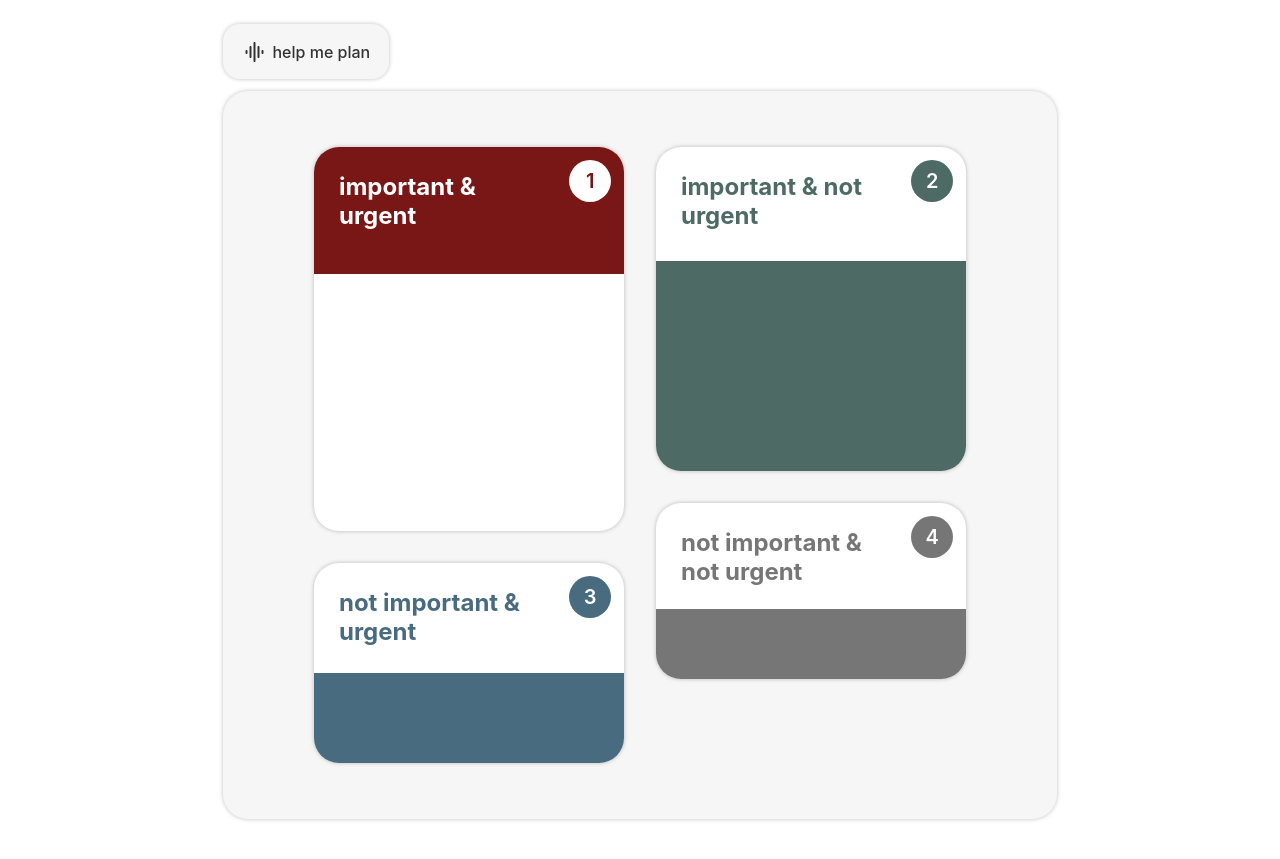
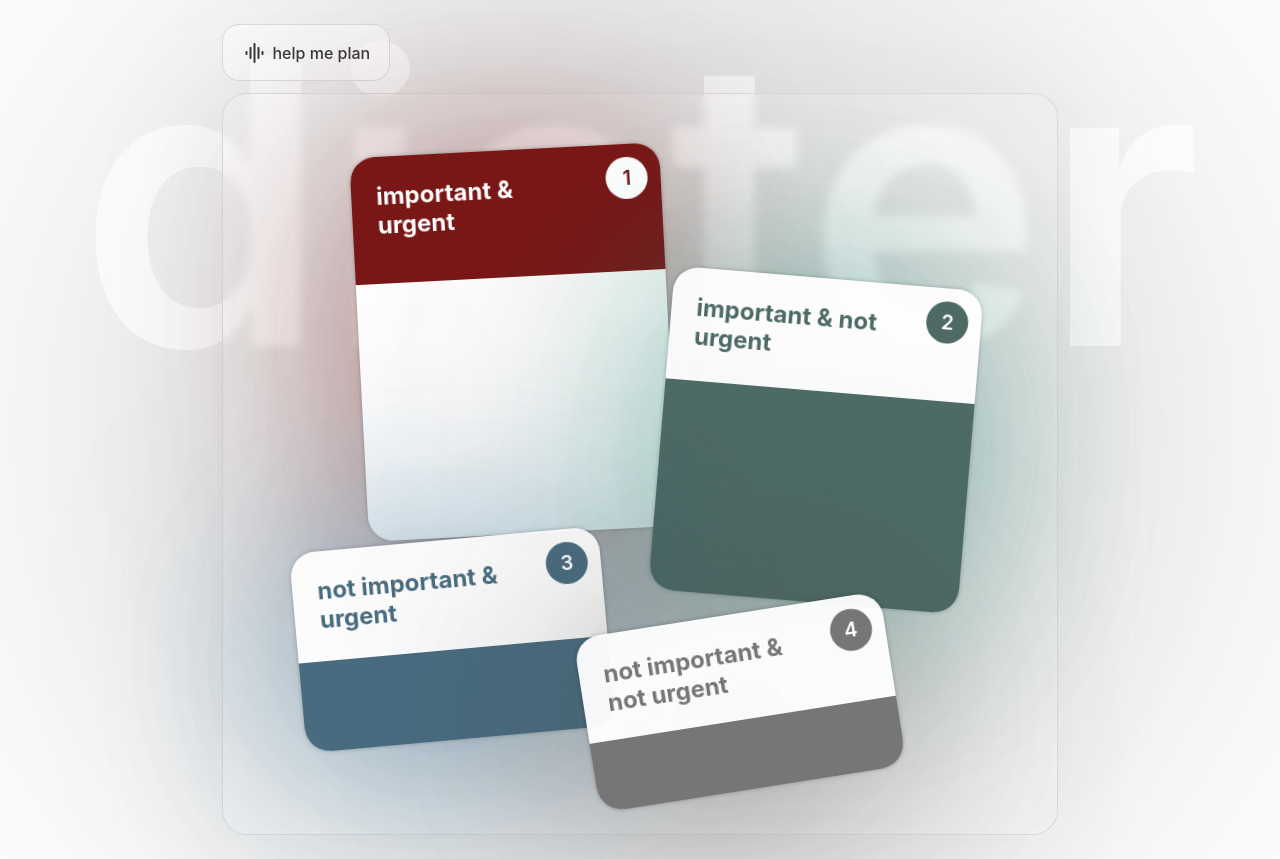
Before and after one commit to vardnan/Streamline, a React (Create React App) app: page / in a window 1280 px wide. Built offline with nearby package versions, Linux system fonts and the light colour scheme; the HTML template or start-up script is replaced by a standard one; a web font is replaced by a local one.

Commit message:
redesign for front page, working on desktop

```diff
--- a/src/App.css
+++ b/src/App.css
@@ -2,4 +2,5 @@
   display: flex;
   justify-content: center;
   align-items: center;
+  overflow: hidden;
 }
--- a/src/components/Base/Base.css
+++ b/src/components/Base/Base.css
@@ -4,6 +4,29 @@
     flex-direction: column; */
     min-height: 100vh;
     gap: 0.75rem;
+    position: relative;
+}
+
+.background {
+    z-index: -1;
+    width: 976px;
+    height: 922px;
+    border-radius: 100%;
+    background: #CECECE;
+    filter: blur(200px);
+    position: absolute;
+}
+
+.background-logo {
+    color: rgba(255, 255, 255, 0.70);
+    font-size: 400px;
+    font-style: normal;
+    font-weight: 600;
+    line-height: 100%;
+    text-transform: lowercase;
+    position: absolute;
+    top: 0;
+    z-index: 0;
 
 }
 
@@ -15,6 +38,7 @@
     position: relative;
     gap: 0.75rem;
     padding: 1.5rem;
+    z-index: 1;
 }
 
 .action-button {
@@ -26,13 +50,16 @@
     align-items: center;
     flex-direction: row;
     border-radius: 17px;
-    background: #F6F6F6;
-    box-shadow: 0px 0px 4px 0px rgba(0, 0, 0, 0.25);
-    backdrop-filter: blur(5px);
+    /* background: #333333; */
+    /* box-shadow: 0px 0px 4px 0px rgba(0, 0, 0, 0.25); */
+    /* backdrop-filter: blur(5px); */
     font-weight: 550;
     color: #333333;
     width: 8rem;
     transition: transform .6s cubic-bezier(0.25, 1, 0.5, 1);
+    border: 1.2px solid rgba(216, 216, 216, 0.90);
+    background: rgba(255, 255, 255, 0.50);
+    backdrop-filter: blur(100px);
 }
 
 
@@ -103,26 +130,19 @@
     gap: 2rem;
 }
 
-/* #base {
-    width: 802px;
-    height: 698px;
-    border-radius: 25px;
-    background: #F6F6F6;
-    box-shadow: 0px 0px 4px 0px rgba(0, 0, 0, 0.25);
-    backdrop-filter: blur(5px);
-    order: 1;
-} */
-
 #base {
     width: 80vw;
     max-width: 802px;
     height: 100%;
     border-radius: 1.56rem;
-    background: #F6F6F6;
-    box-shadow: 0px 0px 4px 0px rgba(0, 0, 0, 0.25);
-    backdrop-filter: blur(5px);
+    /* background: transparent; */
     order: 1;
     padding: 3.5rem 1rem 3.5rem 1rem;
+    border: 1.3px solid rgba(216, 216, 216, 0.90);
+    z-index: 2;
+    background: rgba(255, 255, 255, 0.05);
+    box-shadow: -10px 10px 100px 0px rgba(206, 206, 206, 0.25);
+    backdrop-filter: blur(5px);
 }
 
 @media only screen and (max-width: 800px) {
@@ -179,13 +199,37 @@
     align-items: center;
     justify-content: center;
     background-color: white;
-    border-radius: 50%; /* Makes the div circular */
+    border-radius: 50%;
+    /* Makes the div circular */
     z-index: 1;
-    min-width: 2.625rem; /* Size of the circle */
-    min-height: 2.625rem; /* Size of the circle */
-    width: 2.625rem; /* Size of the circle */
-    height: 2.625rem; /* Size of the circle */
+    min-width: 2.625rem;
+    /* Size of the circle */
+    min-height: 2.625rem;
+    /* Size of the circle */
+    width: 2.625rem;
+    /* Size of the circle */
+    height: 2.625rem;
+    /* Size of the circle */
     font-size: 1.25rem;
-    font-weight: 600; /* Adjust the font size as necessary */
-    color: #000; /* Change the text color as needed */
+    font-weight: 600;
+    /* Adjust the font size as necessary */
+    color: #000;
+    /* Change the text color as needed */
 }
+
+@media (min-width: 1024px) {
+
+    #container-two {
+        position: relative;
+        left: 10%;
+        padding-top: 8rem;
+        gap: 0;
+    }
+
+    #container-one {
+        position: relative;
+        left: 15%;
+        gap: 0;
+    }
+
+}
--- a/src/components/Base/Base.js
+++ b/src/components/Base/Base.js
@@ -130,14 +130,31 @@ const Base = () => {
   };
 
   return (
-    <motion.div
-      id="parent"
-      initial={{ opacity: 0, scale: 0.6 }}
-      animate={{ opacity: 1, scale: 1 }}
-      transition={{ duration: 0.6, type: cubicBezier(0.25, 1, 0.5, 1) }}
-    >
-      <motion.div id="holder" layout transition={{duration: 0.35, type: cubicBezier(0.25, 1, 0.5, 1)}}>
-        <div
+    <motion.div id="parent">
+      <motion.div
+        className="background"
+        initial={{ opacity: 1, scale: 0.5 }}
+        animate={{ opacity: 1, scale: 1 }}
+        transition={{
+          duration: 0.6,
+          type: cubicBezier(0.25, 1, 0.5, 1),
+          delay: 0.2,
+        }}
+      ></motion.div>
+      <motion.div
+        className="background-logo"
+        initial={{ opacity: 0, scale: 0.9, y: 10 }}
+        animate={{ opacity: 1, scale: 1, y: 0 }}
+        transition={{
+          duration: 0.8,
+          type: cubicBezier(0.25, 1, 0.5, 1),
+          delay: 0.8,
+        }}
+      >
+        dieter
+      </motion.div>
+      <motion.div id="holder" layout>
+        <motion.div
           className="action-button"
           onClick={planTasks ? () => setPlanTasks(false) : handleHelpMePlan}
         >
@@ -193,14 +210,21 @@ const Base = () => {
             </svg>
           )}
           <p>{planTasks ? 'go back' : 'help me plan'}</p>
-        </div>
-        <motion.div id="base" className="container">
+        </motion.div>
+        <motion.div
+          id="base"
+          className="container"
+          transition={{
+            duration: 0.6,
+            type: cubicBezier(0.25, 1, 0.5, 1),
+          }}
+        >
           {planTasks ? (
             <div
               style={{
                 boxSizing: 'border-box',
                 width: '100%',
-                padding: '0rem 2rem 0rem 2rem'
+                padding: '0rem 2rem 0rem 2rem',
               }}
             >
               {renderPlannedTasks()}
@@ -208,16 +232,7 @@ const Base = () => {
           ) : (
             <>
               <LayoutGroup layoutId="cards">
-                <motion.div
-                  id="container-one"
-                  initial={{ opacity: 0, scale: 0.9 }}
-                  animate={{ opacity: 1, scale: 1 }}
-                  transition={{
-                    duration: 0.3,
-                    type: cubicBezier(0.25, 1, 0.5, 1),
-                    delay: 0.15,
-                  }}
-                >
+                <motion.div id="container-one">
                   <Card
                     identifier={'card-one'}
                     blockColor="#791616"
@@ -225,6 +240,7 @@ const Base = () => {
                     priority="Important & urgent"
                     category="importantUrgent"
                     priorityNumber="1"
+                    animationDelay={0.5}
                   />
                   <Card
                     identifier={'card-four'}
@@ -233,18 +249,10 @@ const Base = () => {
                     priority="Not important & urgent"
                     category="notImportantUrgent"
                     priorityNumber="3"
+                    animationDelay={1}
                   />
                 </motion.div>
-                <motion.div
-                  id="container-two"
-                  initial={{ opacity: 0, scale: 0.9 }}
-                  animate={{ opacity: 1, scale: 1 }}
-                  transition={{
-                    duration: 0.3,
-                    type: cubicBezier(0.25, 1, 0.5, 1),
-                    delay: 0.15,
-                  }}
-                >
+                <motion.div id="container-two">
                   <Card
                     identifier={'card-two'}
                     blockColor="#4D6A65"
@@ -252,6 +260,7 @@ const Base = () => {
                     priority="Important & not urgent"
                     category="importantNotUrgent"
                     priorityNumber="2"
+                    animationDelay={0.7}
                   />
                   <Card
                     identifier={'card-three'}
@@ -260,6 +269,7 @@ const Base = () => {
                     priority="Not important & not urgent"
                     category="notImportantNotUrgent"
                     priorityNumber="4"
+                    animationDelay={1.2}
                   />
                 </motion.div>
               </LayoutGroup>
--- a/src/components/Card/Card.css
+++ b/src/components/Card/Card.css
@@ -13,17 +13,17 @@
 .card {
     width: clamp(290px, 40vw, 310px);
     border-radius: 1.56rem;
-    background: #FFF;
     box-shadow: 0px 0px 4px 0px rgba(0, 0, 0, 0.25);
     position: relative;
     transition: all .6s cubic-bezier(0.25, 1, 0.5, 1);
     padding: 0;
     overflow: hidden;
     border: 0;
+    background: rgba(255, 255, 255, 0.95);
+    backdrop-filter: blur(15px);
 }
 
 .card:hover {
-    transform: scale(1.025);
     cursor: pointer;
 }
 
@@ -132,3 +132,42 @@
     font-weight: 600; /* Adjust the font size as necessary */
     color: #000; /* Change the text color as needed */
 }
+
+@media (min-width: 1024px) {
+    .container {
+        /* Remove any flexbox settings that conflict with absolute positioning */
+        justify-content: flex-start;
+        align-items: flex-start;
+    }
+
+    .card {
+        position: relative;
+    }
+
+    /* Specific positioning for each card */
+    #card-one {
+        transform: rotate(-2.988deg);
+        filter: drop-shadow(-10px 10px 100px rgba(121, 22, 22, 0.25));
+        z-index: 7;
+    }
+
+    #card-two {
+        transform: rotate(4.769deg);
+        filter: drop-shadow(-10px 10px 100px rgba(22, 117, 100, 0.28));
+        z-index: 8;
+    }
+
+    #card-four {
+        left: -20%;
+        transform: rotate(-5.181deg);
+        filter: drop-shadow(-10px 10px 100px rgba(17, 87, 128, 0.28));
+        z-index: 9;
+    }
+
+    #card-three {
+        left: -25%;
+        transform: rotate(-8.951deg);
+        filter: drop-shadow(-10px 10px 100px rgba(75, 75, 75, 0.28));
+        z-index: 10;
+    }
+}
--- a/src/components/Card/Card.js
+++ b/src/components/Card/Card.js
@@ -1,5 +1,6 @@
 import { React } from 'react';
 import { Link } from 'react-router-dom';
+import { cubicBezier, motion, LayoutGroup, easeIn } from 'framer-motion';
 import './Card.css';
 
 const Card = ({
@@ -9,17 +10,29 @@ const Card = ({
   priority,
   category,
   priorityNumber,
+  animationDelay,
 }) => {
   return (
     <Link
-      className="card"
+      to={path}
       id={identifier}
-      to={path}
       state={{
         color: blockColor,
         priorityText: priority,
         todoCategory: category,
       }}
+    >
+      <motion.div
+        className="card"
+        id={identifier}
+        initial={{ opacity: 0, scale: 0.85 }}
+        animate={{ opacity: 1, scale: 1 }}
+        transition={{
+          duration: 0.35,
+          type: cubicBezier(0.25, 1, 0.5, 1),
+          delay: animationDelay,
+        }}
+        whileHover={{scale: 1.025, transition: 0.35, type: cubicBezier(0.25, 1, 0.5, 1)}}
       >
         <div>
           <p
@@ -44,6 +57,7 @@ const Card = ({
           className="color-block"
           style={{ backgroundColor: blockColor }}
         ></div>
+      </motion.div>
     </Link>
   );
 };
```
Lines whose indentation alone changed are shown as unchanged.
